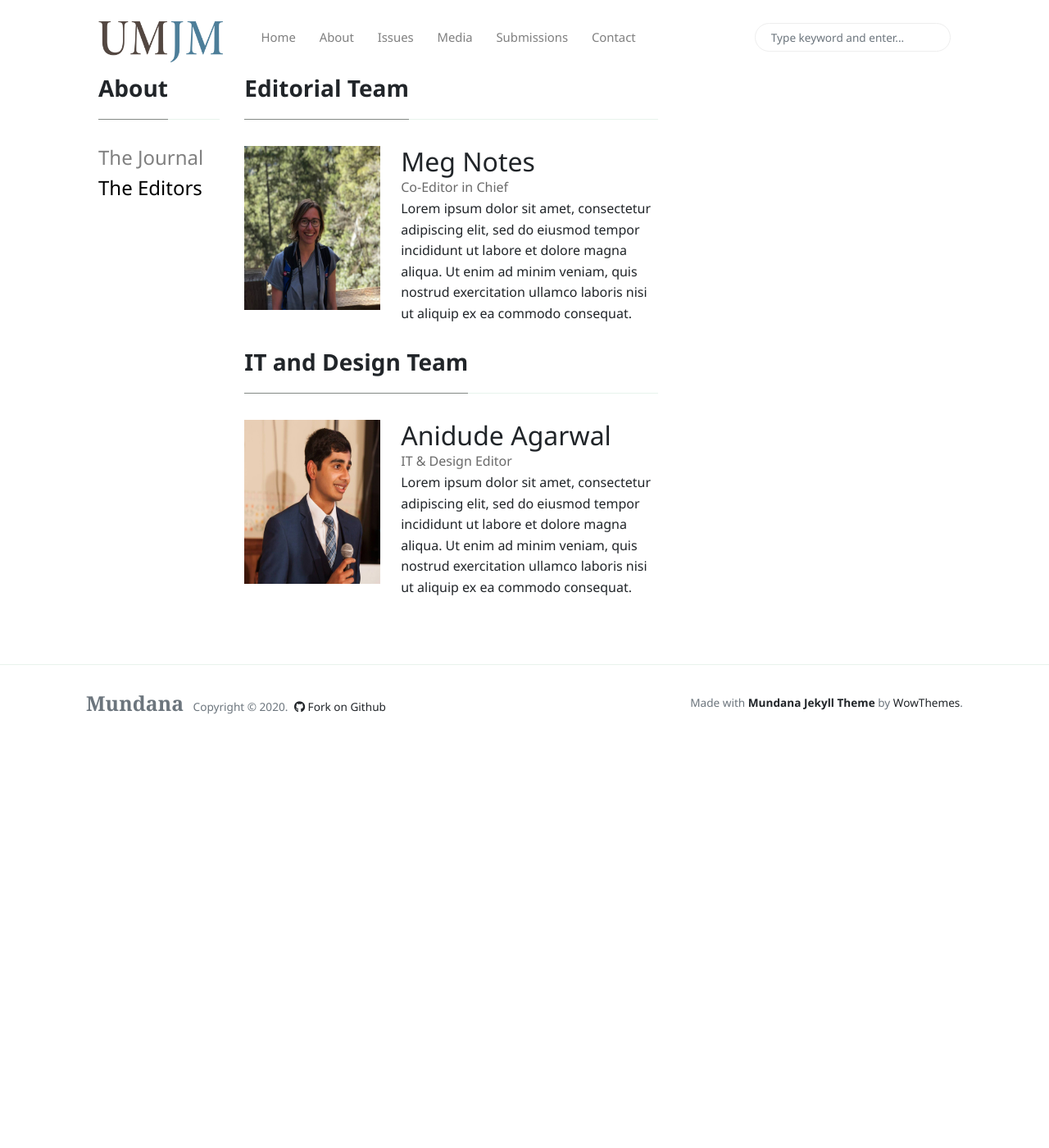
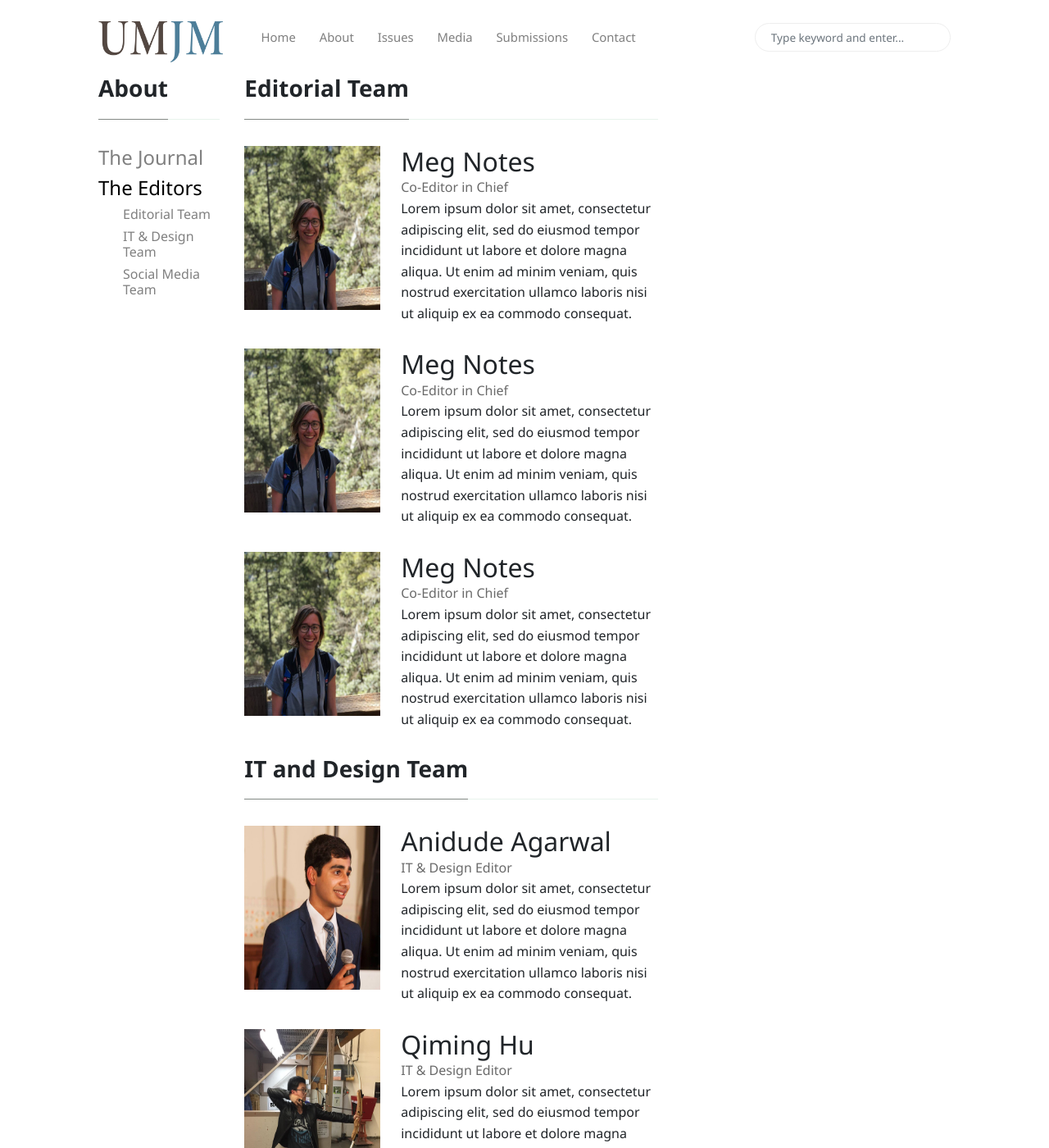
Before and after one commit to yeyoungwon/UMJM-Website, a Jekyll site: the page built from abouteditors.html, in a window 1280 px wide and 1400 px high. Shown: the whole window at 82% size. Built offline with Jekyll 4.4.1, drawn with Linux system fonts in a browser that asks for light colours; nearby versions of some CDN libraries; some of the changed text lies outside the part shown.

Commit message:
About
Further changes with about page

```diff
--- a/_includes/menu-header.html
+++ b/_includes/menu-header.html
@@ -4,7 +4,7 @@
 <a class="nav-link" href="{{site.baseurl}}/index.html">Home</a>
 </li>
 <li class="nav-item">
-<a class="nav-link" href="{{site.baseurl}}/aboutjournal">About</a>
+<a class="nav-link" href="{{site.baseurl}}/aboutjournal/">About</a>
 </li>
 <li class="nav-item">
 <a class="nav-link" href="{{site.baseurl}}/Issues.html">Issues</a>
--- a/abouteditors.html
+++ b/abouteditors.html
@@ -7,11 +7,14 @@ layout: default
     <div class="row">
         <div class="col-md-2">
             <h3 class="font-weight-bold spanborder"><span>About</span></h3>
-            <a href="/aboutjournal" class="about-nav-link"><h4><span>The Journal</span></h4></a>
+            <a href="/aboutjournal/" class="about-nav-link"><h4><span>The Journal</span></h4></a>
             <h4 class="about-nav-current-page"><span>The Editors</span></h4>
+            <a href="#editorial-team" class="about-nav-link"><h6><span>Editorial Team</span></h6></a>
+            <a href="#it-design-team" class="about-nav-link"><h6><span>IT & Design Team</span></h6></a>
+            <a href="#social-media-team" class="about-nav-link"><h6><span>Social Media Team</span></h6></a>
         </div>
         <div class="col-md-6">
-            <h3 class="font-weight-bold spanborder"><span>Editorial Team</span></h3>
+            <h3 id="editorial-team" class="font-weight-bold spanborder"><span>Editorial Team</span></h3>
             <div class="editor-box">
                 <div class="editor-pic">
                     <img src="{{site.baseurl}}/assets/images/meg.jpg" />
@@ -24,7 +27,31 @@ layout: default
                     </p>
                 </div>
             </div>
-            <h3 class="font-weight-bold spanborder"><span>IT and Design Team</span></h3>
+            <div class="editor-box">
+                <div class="editor-pic">
+                    <img src="{{site.baseurl}}/assets/images/meg.jpg" />
+                </div>
+                <div class="editor-info">
+                    <h2>Meg Notes</h2>
+                    <p class="excerpt">Co-Editor in Chief</p>
+                    <p>
+                        Lorem ipsum dolor sit amet, consectetur adipiscing elit, sed do eiusmod tempor incididunt ut labore et dolore magna aliqua. Ut enim ad minim veniam, quis nostrud exercitation ullamco laboris nisi ut aliquip ex ea commodo consequat.
+                    </p>
+                </div>
+            </div>
+            <div class="editor-box">
+                <div class="editor-pic">
+                    <img src="{{site.baseurl}}/assets/images/meg.jpg" />
+                </div>
+                <div class="editor-info">
+                    <h2>Meg Notes</h2>
+                    <p class="excerpt">Co-Editor in Chief</p>
+                    <p>
+                        Lorem ipsum dolor sit amet, consectetur adipiscing elit, sed do eiusmod tempor incididunt ut labore et dolore magna aliqua. Ut enim ad minim veniam, quis nostrud exercitation ullamco laboris nisi ut aliquip ex ea commodo consequat.
+                    </p>
+                </div>
+            </div>
+            <h3 id="it-design-team" class="font-weight-bold spanborder"><span>IT and Design Team</span></h3>
             <div class="editor-box">
                 <div class="editor-pic">
                     <img src="{{site.baseurl}}/assets/images/ani.jpg" />
@@ -37,6 +64,43 @@ layout: default
                     </p>
                 </div>
             </div>
+            <div class="editor-box">
+                <div class="editor-pic">
+                    <img src="{{site.baseurl}}/assets/images/q.jpg" />
+                </div>
+                <div class="editor-info">
+                    <h2>Qiming Hu</h2>
+                    <p class="excerpt">IT & Design Editor</p>
+                    <p>
+                        Lorem ipsum dolor sit amet, consectetur adipiscing elit, sed do eiusmod tempor incididunt ut labore et dolore magna aliqua. Ut enim ad minim veniam, quis nostrud exercitation ullamco laboris nisi ut aliquip ex ea commodo consequat.
+                    </p>
+                </div>
+            </div>
+            <div class="editor-box">
+                <div class="editor-pic">
+                    <img src="{{site.baseurl}}/assets/images/alex.jpg" />
+                </div>
+                <div class="editor-info">
+                    <h2>Alex Chin</h2>
+                    <p class="excerpt">IT & Design Editor</p>
+                    <p>
+                        Lorem ipsum dolor sit amet, consectetur adipiscing elit, sed do eiusmod tempor incididunt ut labore et dolore magna aliqua. Ut enim ad minim veniam, quis nostrud exercitation ullamco laboris nisi ut aliquip ex ea commodo consequat.
+                    </p>
+                </div>
+            </div>
+            <h3 id="social-media-team" class="font-weight-bold spanborder"><span>Social Media Team</span></h3>
+            <div class="editor-box">
+                <div class="editor-pic">
+                    <img src="{{site.baseurl}}/assets/images/meg.jpg" />
+                </div>
+                <div class="editor-info">
+                    <h2>Meg Notes</h2>
+                    <p class="excerpt">Co-Editor in Chief</p>
+                    <p>
+                        Lorem ipsum dolor sit amet, consectetur adipiscing elit, sed do eiusmod tempor incididunt ut labore et dolore magna aliqua. Ut enim ad minim veniam, quis nostrud exercitation ullamco laboris nisi ut aliquip ex ea commodo consequat.
+                    </p>
+                </div>
+            </div>
         </div>
     </div>
 </div>
--- a/aboutjournal.html
+++ b/aboutjournal.html
@@ -8,7 +8,7 @@ layout: default
         <div class="col-md-2">
             <h3 class="font-weight-bold spanborder"><span>About</span></h3>
             <h4 class="about-nav-current-page"><span>The Journal</span></h4>
-            <a href="/abouteditors" class="about-nav-link"><h4><span>The Editors</span></h4></a>
+            <a href="/abouteditors/" class="about-nav-link"><h4><span>The Editors</span></h4></a>
         </div>
         <div class="col-md-6">
             <h3 class="font-weight-bold spanborder"><span>The Journal</span></h3>
--- a/assets/css/q.css
+++ b/assets/css/q.css
@@ -35,9 +35,13 @@
 .about-nav-link:hover {
     color:black;
 }
+.about-nav-link h6{
+    margin-left:30px;
+}
 .about-nav-current-page {
     color:black;
 }
+
 
 /* Editor Page */
 .editor-box {
```
Also changed, not shown: 1 other file.
